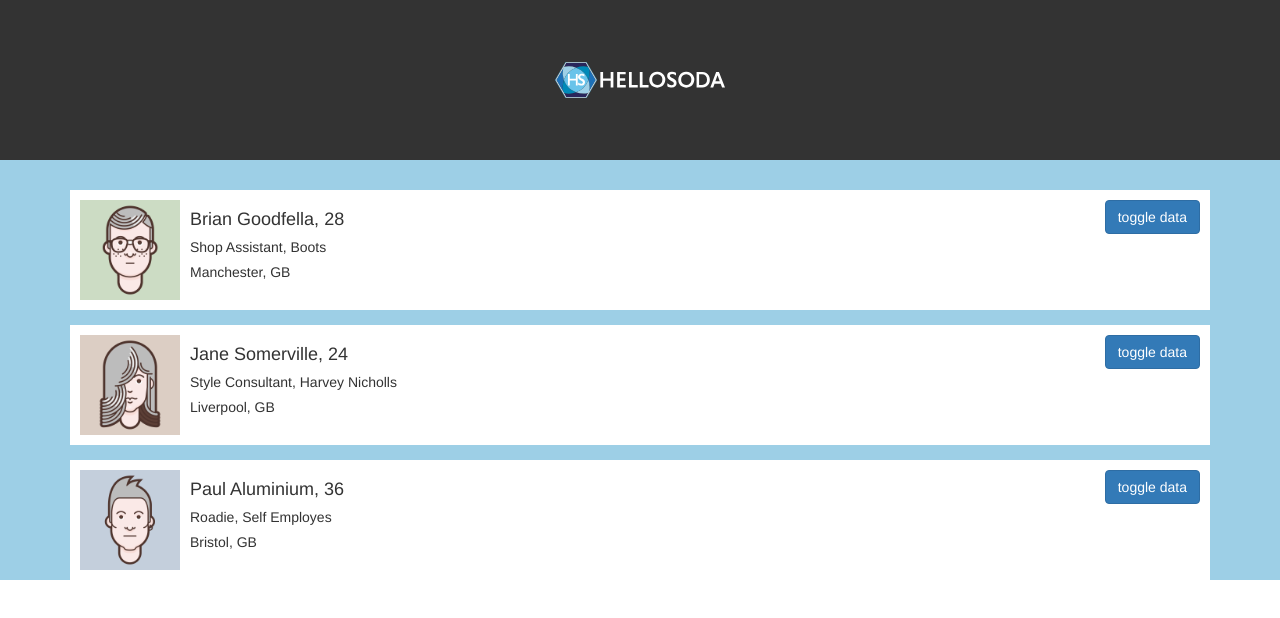
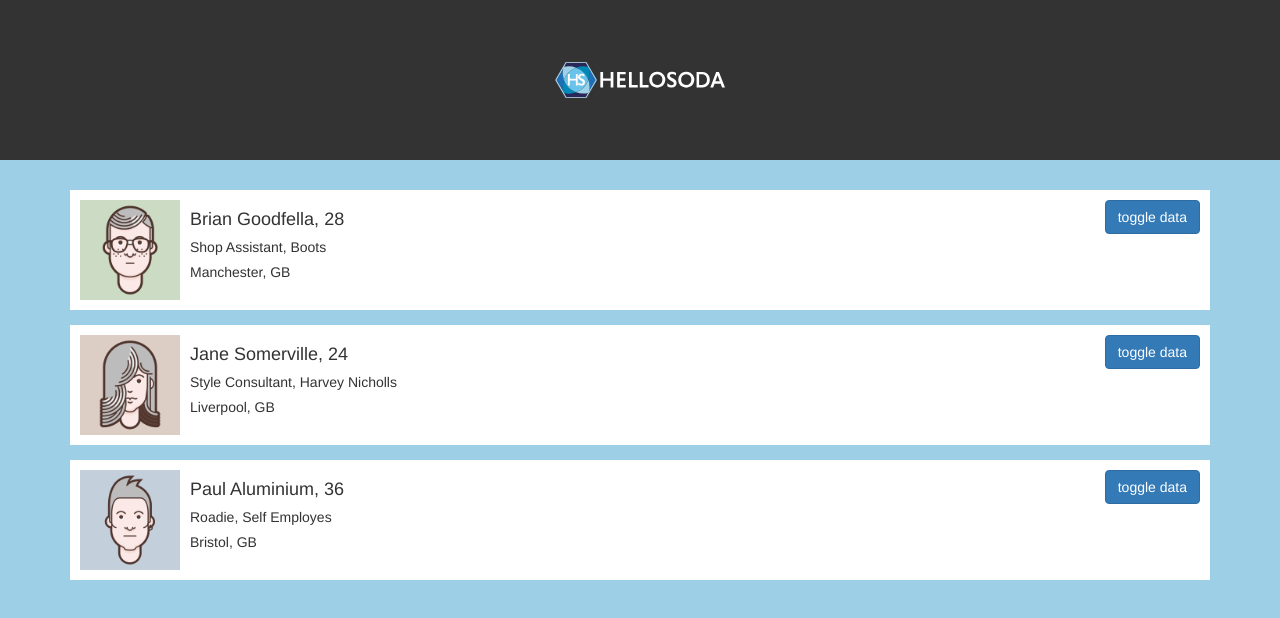
Before and after one commit to apmorris83/hello-soda-tech-test, a React app: page / in a window 1280 px wide. Shown: the top 618 px of the page. Built offline with nearby package versions, Linux system fonts and the light colour scheme.

Commit message:
added background color

```diff
--- a/src/components/App.js
+++ b/src/components/App.js
@@ -13,10 +13,8 @@ export default class App extends Component {
     render() {
         console.log(jsonData);
         return (
-            <div className="bground">
+            <div>
                 <Header />
-
-
                 <PersonList people={this.state.people} />
             </div>
         );
--- a/src/css/App.css
+++ b/src/css/App.css
@@ -1,3 +1,6 @@
-.bground {
-    background-color: #9dcfe6;
+html, body {
+    background: #9dcfe6;
+    min-height: 100%;
+    margin: 0;
+    height: 100%;
 }
```
